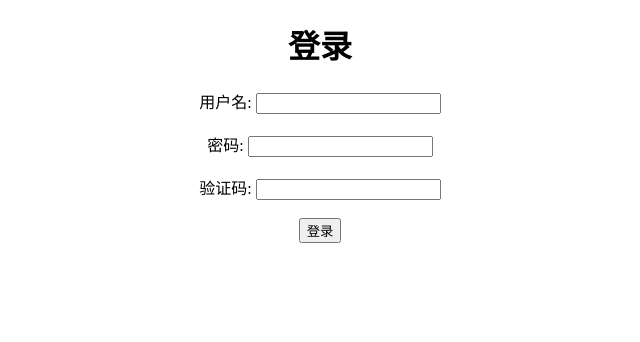
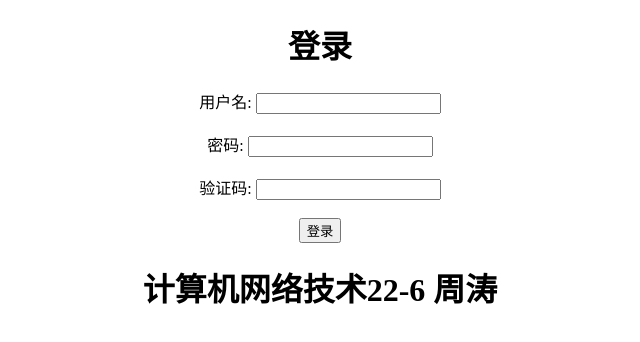
Before and after one commit to hsgxkt/qmdb, a plain HTML site: page test.html in a window 1280 px wide. Shown: the whole page, without its empty margins (320-960 px from the left). Drawn offline with Linux system fonts and the light colour scheme.

Commit message:
Update test.html

```diff
--- a/test.html
+++ b/test.html
@@ -34,6 +34,7 @@
 
 				<input type="button" value="登录" onclick="validateLogin()">
 			</form>
+			<h1>计算机网络技术22-6 周涛</h1>
 		</center>
 	</body>
 </html>
```
